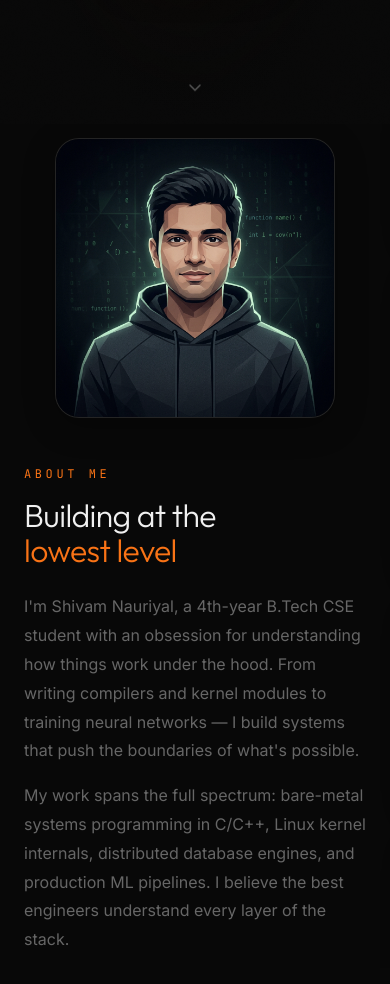
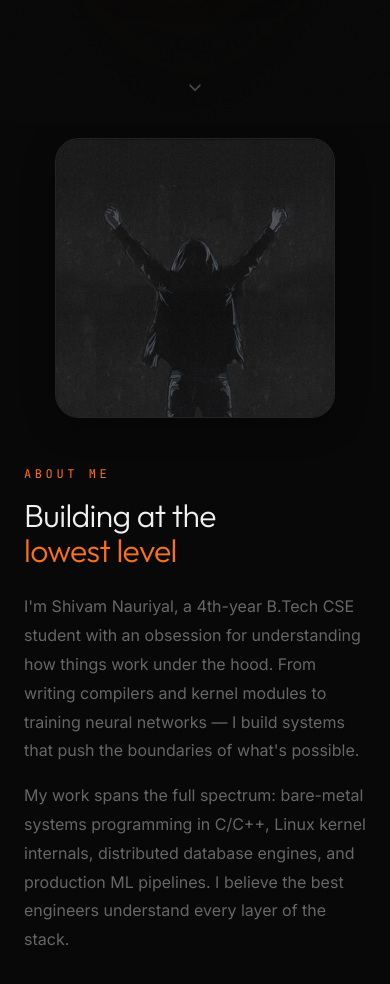
Before and after one commit to GitShivamNauriyal/portfolio-website, a React (Vite) app: page / in a window 390 px wide. Shown: the part 720-1704 px from the top of the page. Built offline with nearby package versions, Linux system fonts and the light colour scheme.

Commit message:
ui fixed | about and tech skills section merge

```diff
--- a/src/App.jsx
+++ b/src/App.jsx
@@ -9,7 +9,7 @@ const CodingStats = lazy(() => import("./components/sections/CodingStats.jsx"));
 const Projects = lazy(() => import("./components/sections/Projects.jsx"));
 const InProgress = lazy(() => import("./components/sections/InProgress.jsx"));
 const Certifications = lazy(() => import("./components/sections/Certifications.jsx"));
-const Skills = lazy(() => import("./components/sections/Skills.jsx"));
+const Skills = null; // Merged into About section
 const Contact = lazy(() => import("./components/sections/Contact.jsx"));
 
 function SectionLoader() {
@@ -57,9 +57,6 @@ export default function App() {
           <Certifications />
         </Suspense>
 
-        <Suspense fallback={<SectionLoader />}>
-          <Skills />
-        </Suspense>
 
         <Suspense fallback={<SectionLoader />}>
           <Contact />
--- a/src/components/sections/About.jsx
+++ b/src/components/sections/About.jsx
@@ -32,12 +32,34 @@ export default function About() {
           invalidateOnRefresh: true,
         },
       });
+
+      // Staggered pill animations for skill pills in Panel 2
+      const skillPanelCats = section.querySelectorAll(".skill-category");
+      skillPanelCats.forEach((cat) => {
+        const pills = cat.querySelectorAll(".skill-pill-anim");
+        gsap.fromTo(
+          pills,
+          { opacity: 0, y: 16, filter: "blur(6px)" },
+          {
+            opacity: 1,
+            y: 0,
+            filter: "blur(0px)",
+            stagger: 0.04,
+            duration: 0.5,
+            ease: "power2.out",
+            scrollTrigger: {
+              trigger: cat,
+              start: "left 80%",
+              containerAnimation: gsap.getById?.("about-scroll") || undefined,
+              once: true,
+            },
+          }
+        );
+      });
     }, section);
 
     return () => ctx.revert();
   }, []);
-
-  const aboutSkills = skillCategories.slice(0, 4); // Show first 4 categories
 
   return (
     <section id="about" ref={sectionRef}>
@@ -64,7 +86,7 @@ export default function About() {
                   }}
                 >
                   <img
-                    src="/images/avatar.png"
+                    src="/images/pfp_1x1.jpg"
                     alt="Shivam Nauriyal"
                     className="w-full h-full object-cover"
                     style={{ filter: "grayscale(20%)" }}
@@ -117,12 +139,25 @@ export default function About() {
             </div>
           </div>
 
-          {/* Panel 2: Skills grid */}
+          {/* Panel 2: Skills grid — ALL categories */}
           <div
-            className="flex items-center justify-center flex-shrink-0 px-6 md:px-20"
-            style={{ width: "100vw", height: "100vh" }}
+            className="flex items-center flex-shrink-0"
+            style={{
+              width: "110vw",
+              height: "100vh",
+              paddingLeft: "80px",
+              paddingRight: "120px",
+            }}
           >
-            <div style={{ maxWidth: "1000px", width: "100%" }}>
+            {/* Left column: heading (mirrors Panel 1 "About Me" alignment) */}
+            <div
+              className="flex-shrink-0 flex flex-col justify-center"
+              style={{
+                width: "320px",
+                marginRight: "60px",
+                height: "100%",
+              }}
+            >
               <BlurReveal>
                 <p
                   className="text-xs uppercase tracking-[0.3em] mb-4"
@@ -131,36 +166,50 @@ export default function About() {
                   Tech Stack
                 </p>
                 <h2
-                  className="text-section-title mb-12"
+                  className="text-section-title"
                   style={{ fontFamily: "var(--font-heading)", color: "var(--c-text)" }}
                 >
-                  What I work with
+                  What I
+                  <br />
+                  work
+                  <span style={{ color: "var(--c-orange)" }}> with</span>
                 </h2>
               </BlurReveal>
+            </div>
 
-              <div className="grid grid-cols-1 md:grid-cols-2 gap-8">
-                {aboutSkills.map((cat, catIndex) => (
-                  <BlurReveal key={cat.category} delay={catIndex * 0.1}>
-                    <div className="glass p-6" style={{ borderRadius: "16px" }}>
+            {/* Right: skill cards grid — 3 columns × 2 rows */}
+            <div
+              className="grid grid-cols-2 lg:grid-cols-3 gap-5"
+              style={{
+                flex: 1,
+                maxWidth: "1000px",
+                alignContent: "center",
+                height: "fit-content",
+              }}
+            >
+              {skillCategories.map((cat, catIndex) => (
+                <BlurReveal key={cat.category} delay={catIndex * 0.08}>
+                  <div className="skill-category glass p-5" style={{ borderRadius: "16px" }}>
                     <h3
-                        className="text-sm uppercase tracking-wider mb-4"
+                      className="text-sm uppercase tracking-wider mb-3"
                       style={{
-                          color: "var(--c-text)",
+                        color: "var(--c-orange)",
                         fontFamily: "var(--font-mono)",
                         fontWeight: 500,
-                          fontSize: "12px",
+                        fontSize: "11px",
                       }}
                     >
                       {cat.category}
                     </h3>
-                      <div className="flex flex-wrap gap-2">
-                        {cat.skills.map((skill, skillIndex) => (
-                          <BlurReveal
+                    <div className="flex flex-wrap gap-1.5">
+                      {cat.skills.map((skill) => (
+                        <span
                           key={skill}
-                            delay={catIndex * 0.1 + skillIndex * 0.03}
+                          className="glass-pill skill-pill-anim"
+                          style={{ fontSize: "12px", padding: "4px 12px" }}
                         >
-                            <span className="glass-pill">{skill}</span>
-                          </BlurReveal>
+                          {skill}
+                        </span>
                       ))}
                     </div>
                   </div>
@@ -170,7 +219,6 @@ export default function About() {
           </div>
         </div>
       </div>
-      </div>
     </section>
   );
 }
--- a/src/components/sections/Hero.jsx
+++ b/src/components/sections/Hero.jsx
@@ -3,6 +3,7 @@ import { motion } from "motion/react";
 import gsap from "gsap";
 import { ScrollTrigger } from "gsap/ScrollTrigger";
 import BlurReveal from "../ui/BlurReveal.jsx";
+import HeroEffects from "../ui/HeroEffects.jsx";
 
 gsap.registerPlugin(ScrollTrigger);
 
@@ -131,6 +132,9 @@ export default function Hero() {
       <div className="hero-glow hero-glow-orange" />
       <div className="hero-glow hero-glow-green" />
 
+      {/* Ambient effects — ripples + particles */}
+      <HeroEffects />
+
       {/* Radial gradient overlay */}
       <div
         className="absolute inset-0 pointer-events-none"
--- a/src/components/sections/Projects.jsx
+++ b/src/components/sections/Projects.jsx
@@ -57,11 +57,11 @@ export default function Projects() {
       {/* Section header */}
       <div
         className="absolute top-0 left-0 z-10 px-6 md:px-12 lg:px-20"
-        style={{ paddingTop: "80px" }}
+        style={{ paddingTop: "100px" }}
       >
         <BlurReveal>
           <p
-            className="text-xs uppercase tracking-[0.3em] mb-4"
+            className="text-xs uppercase tracking-[0.3em] mb-2"
             style={{ color: "var(--c-orange)", fontFamily: "var(--font-mono)" }}
           >
             Selected Work
--- /dev/null
+++ b/src/components/ui/HeroEffects.jsx
@@ -0,0 +1,99 @@
+import { useEffect, useRef, useCallback } from "react";
+
+/**
+ * HeroEffects — Subtle ambient effects for the hero section.
+ *
+ * 1. Grid-pulse ripples: Concentric rings emanating from random positions
+ *    every 2-4 seconds, expanding and fading like sonar pings.
+ *
+ * 2. Floating particles: Tiny luminous dots drifting slowly upward,
+ *    fading in and out like dust motes in light.
+ *
+ * All effects are pointer-events:none, GPU-composited, and theme-aware.
+ */
+
+function randomBetween(min, max) {
+  return Math.random() * (max - min) + min;
+}
+
+export default function HeroEffects() {
+  const containerRef = useRef(null);
+  const rippleTimerRef = useRef(null);
+  const particleTimerRef = useRef(null);
+
+  // Create a pulse ripple at a random grid intersection
+  const spawnRipple = useCallback(() => {
+    const container = containerRef.current;
+    if (!container) return;
+
+    const ripple = document.createElement("div");
+    ripple.className = "hero-ripple";
+
+    const x = randomBetween(10, 90);
+    const y = randomBetween(10, 90);
+
+    ripple.style.left = `${x}%`;
+    ripple.style.top = `${y}%`;
+    ripple.style.animationDuration = `${randomBetween(2, 3)}s`;
+
+    container.appendChild(ripple);
+
+    // Clean up after animation
+    ripple.addEventListener("animationend", () => {
+      ripple.remove();
+    });
+
+    // Schedule next ripple in 2-4 seconds
+    rippleTimerRef.current = setTimeout(spawnRipple, randomBetween(2000, 4000));
+  }, []);
+
+  // Create a floating particle
+  const spawnParticle = useCallback(() => {
+    const container = containerRef.current;
+    if (!container) return;
+
+    const particle = document.createElement("div");
+    particle.className = "hero-particle";
+
+    const x = randomBetween(5, 95);
+    const startY = randomBetween(60, 95);
+    const size = randomBetween(2, 4);
+    const duration = randomBetween(4, 8);
+    const drift = randomBetween(-30, 30);
+
+    particle.style.left = `${x}%`;
+    particle.style.bottom = `${100 - startY}%`;
+    particle.style.width = `${size}px`;
+    particle.style.height = `${size}px`;
+    particle.style.setProperty("--drift", `${drift}px`);
+    particle.style.animationDuration = `${duration}s`;
+
+    container.appendChild(particle);
+
+    particle.addEventListener("animationend", () => {
+      particle.remove();
+    });
+
+    // Schedule next particle in 0.8-2 seconds
+    particleTimerRef.current = setTimeout(spawnParticle, randomBetween(800, 2000));
+  }, []);
+
+  useEffect(() => {
+    // Initial delays so effects don't all start at once
+    rippleTimerRef.current = setTimeout(spawnRipple, 1000);
+    particleTimerRef.current = setTimeout(spawnParticle, 500);
+
+    return () => {
+      clearTimeout(rippleTimerRef.current);
+      clearTimeout(particleTimerRef.current);
+    };
+  }, [spawnRipple, spawnParticle]);
+
+  return (
+    <div
+      ref={containerRef}
+      className="hero-effects-layer"
+      aria-hidden="true"
+    />
+  );
+}
--- a/src/styles/globals.css
+++ b/src/styles/globals.css
@@ -35,7 +35,12 @@
   --c-muted: #666666;
   --c-green: #22C55E;
   --c-orange: #F97316;
-  --c-line: rgba(255, 255, 255, 0.06);
+  --c-line: rgba(255, 255, 255, 0.10);
+  --c-grid-opacity: 0.7;
+  --c-modal-bg: rgba(17, 17, 17, 0.95);
+  --c-modal-border: rgba(255, 255, 255, 0.12);
+  --c-ripple-color: rgba(249, 115, 22, 0.15);
+  --c-particle-color: rgba(240, 240, 240, 0.3);
   --c-glass-bg: rgba(255, 255, 255, 0.04);
   --c-glass-border: rgba(255, 255, 255, 0.08);
   --c-glass-shadow: rgba(0, 0, 0, 0.3);
@@ -56,7 +61,12 @@
   --c-muted: #999999;
   --c-green: #16A34A;
   --c-orange: #EA6C00;
-  --c-line: rgba(0, 0, 0, 0.05);
+  --c-line: rgba(0, 0, 0, 0.08);
+  --c-grid-opacity: 0.8;
+  --c-modal-bg: rgba(255, 255, 255, 0.95);
+  --c-modal-border: rgba(0, 0, 0, 0.12);
+  --c-ripple-color: rgba(249, 115, 22, 0.12);
+  --c-particle-color: rgba(10, 10, 10, 0.2);
   --c-glass-bg: rgba(255, 255, 255, 0.55);
   --c-glass-border: rgba(0, 0, 0, 0.08);
   --c-glass-shadow: rgba(0, 0, 0, 0.08);
@@ -228,7 +238,7 @@ h1, h2, h3, h4, h5, h6 {
   background-size: 60px 60px;
   pointer-events: none;
   z-index: 0;
-  opacity: 0.5;
+  opacity: var(--c-grid-opacity);
   mask-image: radial-gradient(ellipse 60% 60% at 50% 40%, black 20%, transparent 70%);
   -webkit-mask-image: radial-gradient(ellipse 60% 60% at 50% 40%, black 20%, transparent 70%);
 }
@@ -368,18 +378,18 @@ h1, h2, h3, h4, h5, h6 {
    SECTION UTILITIES
    ═══════════════════════════════════════════════════════════ */
 .section-padding {
-  padding: 120px 24px;
+  padding: 80px 24px;
 }
 
 @media (min-width: 768px) {
   .section-padding {
-    padding: 160px 48px;
+    padding: 100px 48px;
   }
 }
 
 @media (min-width: 1280px) {
   .section-padding {
-    padding: 200px 80px;
+    padding: 120px 80px;
   }
 }
 
@@ -476,3 +486,86 @@ h1, h2, h3, h4, h5, h6 {
 .magnetic-btn:hover {
   color: var(--c-orange);
 }
+
+/* ═══════════════════════════════════════════════════════════
+   GLASS MODAL — high-contrast project modal
+   ═══════════════════════════════════════════════════════════ */
+.glass-modal {
+  background: var(--c-modal-bg);
+  backdrop-filter: blur(40px) saturate(180%);
+  -webkit-backdrop-filter: blur(40px) saturate(180%);
+  border: 1px solid var(--c-modal-border);
+  border-radius: 20px;
+  box-shadow:
+    0 24px 80px rgba(0, 0, 0, 0.4),
+    0 0 1px rgba(255, 255, 255, 0.1) inset;
+  transition: border-color 0.4s cubic-bezier(0.4, 0, 0.2, 1),
+              box-shadow 0.4s cubic-bezier(0.4, 0, 0.2, 1);
+}
+
+/* ═══════════════════════════════════════════════════════════
+   HERO EFFECTS — ambient pulse ripples + floating particles
+   ═══════════════════════════════════════════════════════════ */
+.hero-effects-layer {
+  position: absolute;
+  inset: 0;
+  pointer-events: none;
+  z-index: 1;
+  overflow: hidden;
+}
+
+/* Grid pulse ripple */
+.hero-ripple {
+  position: absolute;
+  width: 0;
+  height: 0;
+  border-radius: 50%;
+  border: 1px solid var(--c-ripple-color);
+  transform: translate(-50%, -50%);
+  animation: hero-ripple-expand 2.5s ease-out forwards;
+  will-change: width, height, opacity;
+}
+
+@keyframes hero-ripple-expand {
+  0% {
+    width: 0;
+    height: 0;
+    opacity: 0.8;
+    border-width: 2px;
+  }
+  50% {
+    opacity: 0.4;
+  }
+  100% {
+    width: 300px;
+    height: 300px;
+    opacity: 0;
+    border-width: 0.5px;
+  }
+}
+
+/* Floating particle */
+.hero-particle {
+  position: absolute;
+  border-radius: 50%;
+  background: var(--c-particle-color);
+  animation: hero-particle-float linear forwards;
+  will-change: transform, opacity;
+}
+
+@keyframes hero-particle-float {
+  0% {
+    transform: translate(0, 0);
+    opacity: 0;
+  }
+  15% {
+    opacity: 0.6;
+  }
+  85% {
+    opacity: 0.3;
+  }
+  100% {
+    transform: translate(var(--drift), -200px);
+    opacity: 0;
+  }
+}
```
Also changed, not shown: src/components/ui/ProjectModal.jsx (+7 -3 lines), src/data/coding.js (+10 -10 lines), public/images/pfp_1x1.jpg (added). Lines whose indentation alone changed are shown as unchanged.
